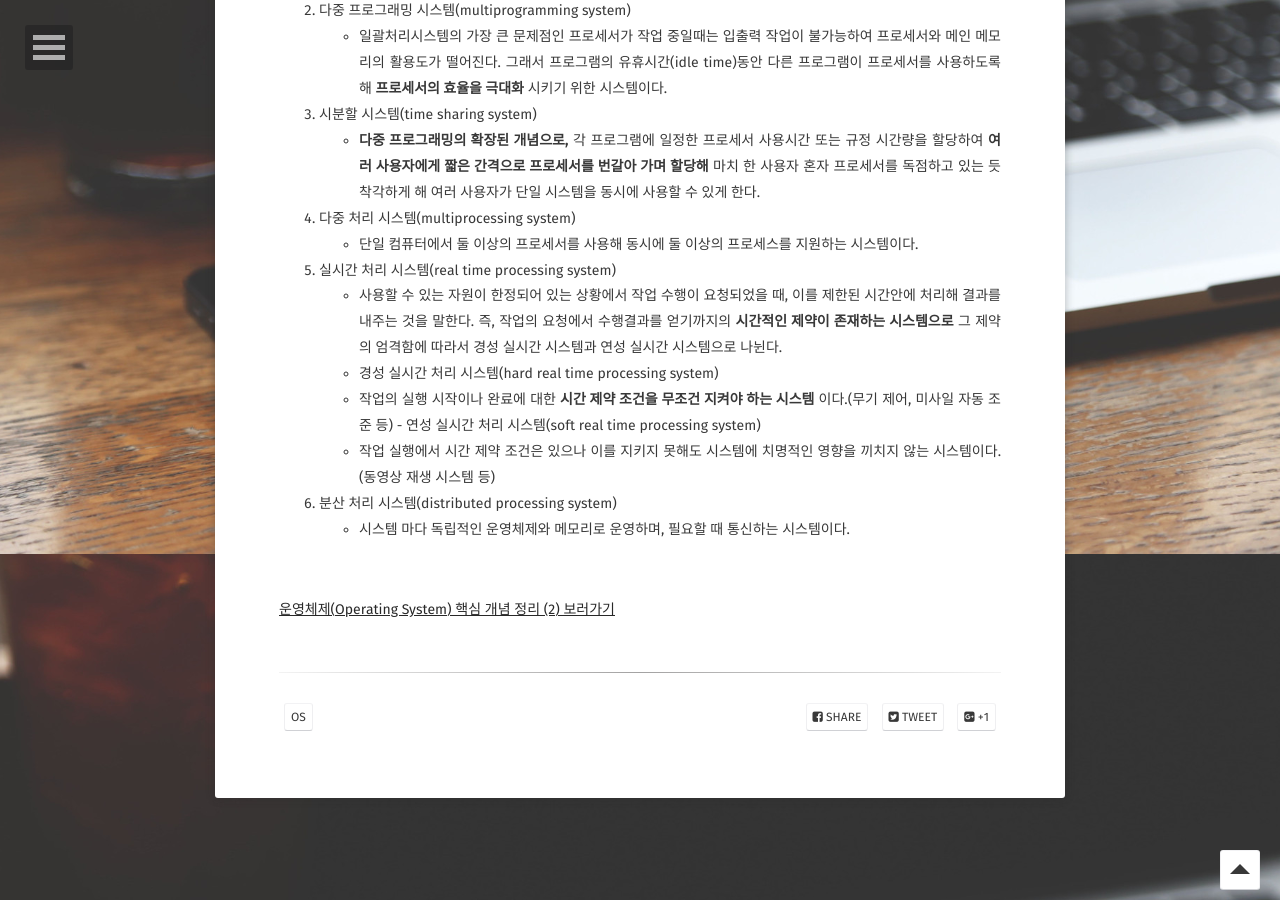
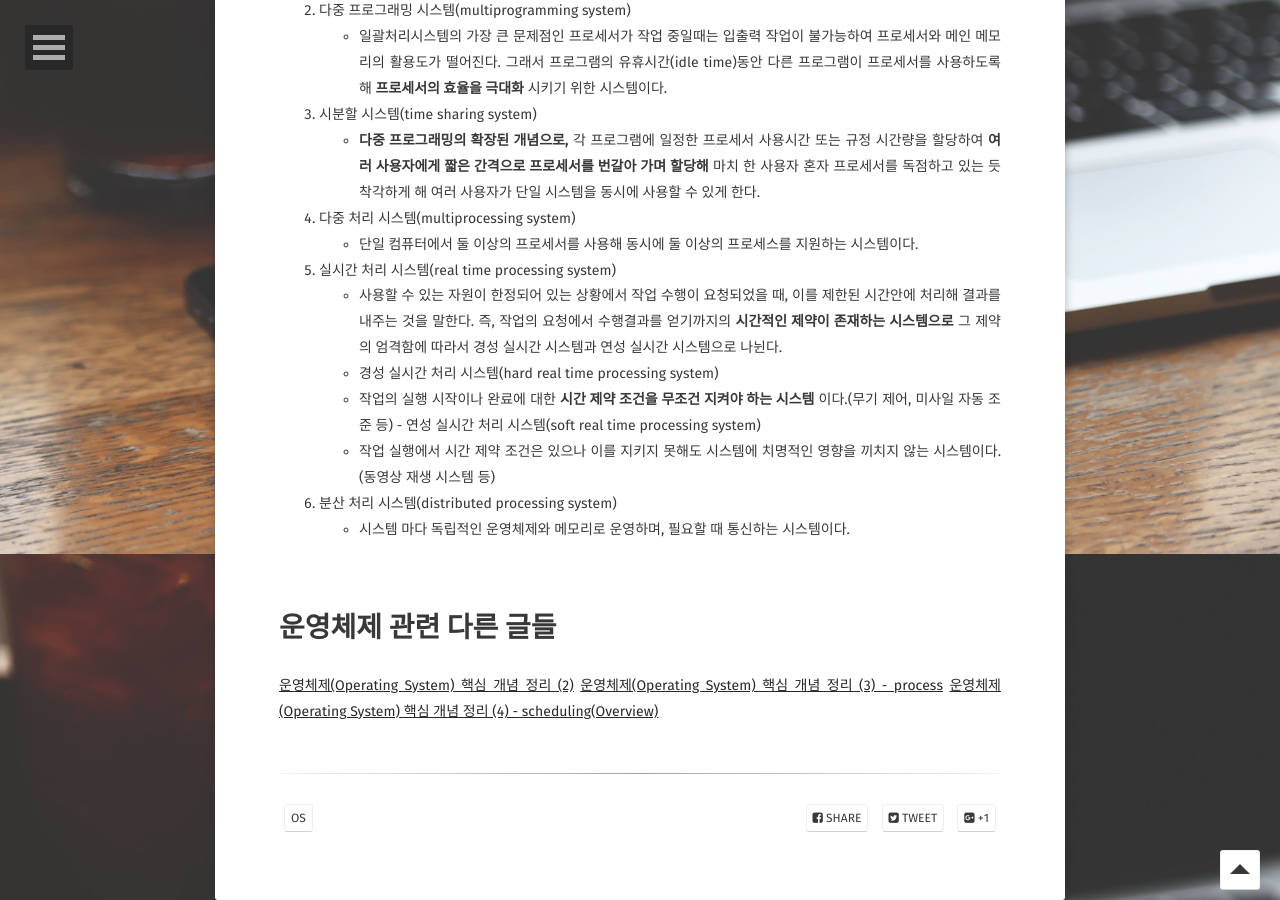
Before and after one commit to wkdtjsgur100/wkdtjsgur100.github.io, a Jekyll site: the page built from _posts/2017-09-08-os-summary.md, in a window 1280 px wide and 900 px high, scrolled down 2146 px. Built offline with Jekyll 4.4.1, drawn with Linux system fonts in a browser that asks for light colours; some web fonts are replaced; comment, search, counter and statistics services are not loaded.

Commit message:
add os summary

```diff
--- a/_posts/2017-09-08-os-summary.md
+++ b/_posts/2017-09-08-os-summary.md
@@ -84,4 +84,8 @@ tags: [ 'os' ]
 
 <br />
 
- [운영체제(Operating System) 핵심 개념 정리 (2) 보러가기](https://wkdtjsgur100.github.io/os-summary-2)
+# 운영체제 관련 다른 글들
+
+[운영체제(Operating System) 핵심 개념 정리 (2)](https://wkdtjsgur100.github.io/os-summary-2)
+[운영체제(Operating System) 핵심 개념 정리 (3) - process](https://wkdtjsgur100.github.io/os-summary-process)
+[운영체제(Operating System) 핵심 개념 정리 (4) - scheduling(Overview)](https://wkdtjsgur100.github.io/scheduling-1)
```
